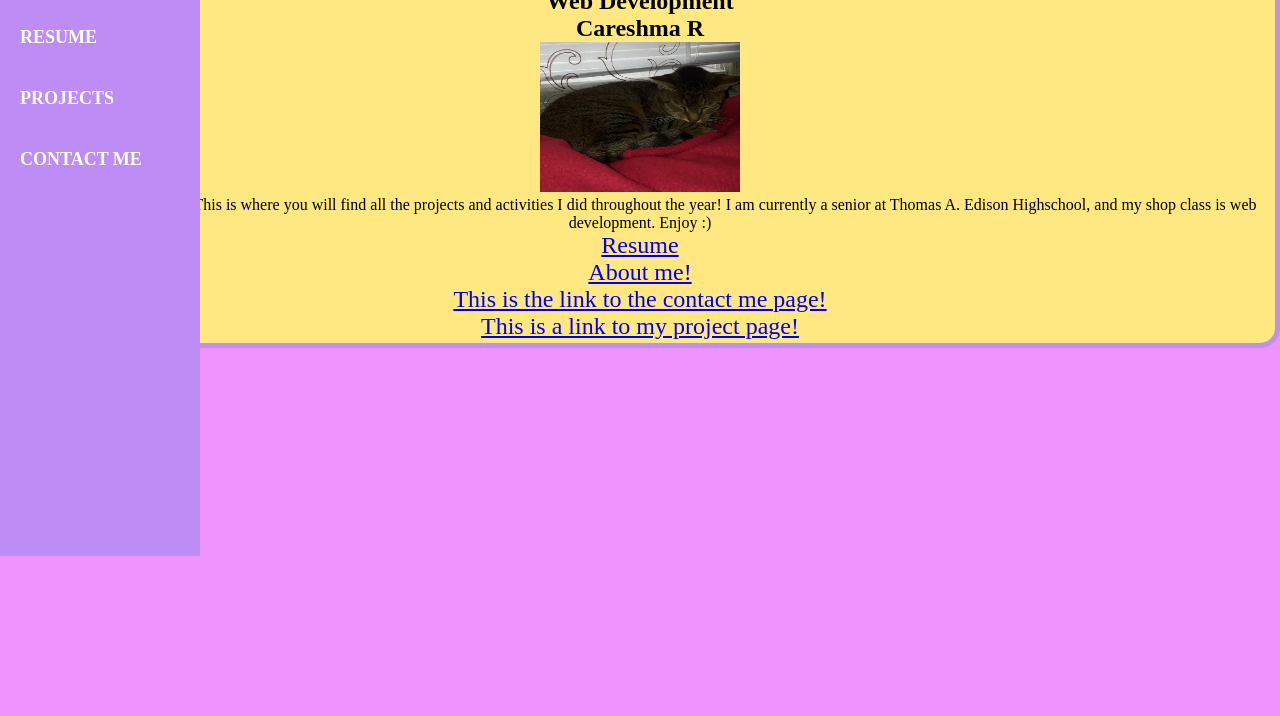
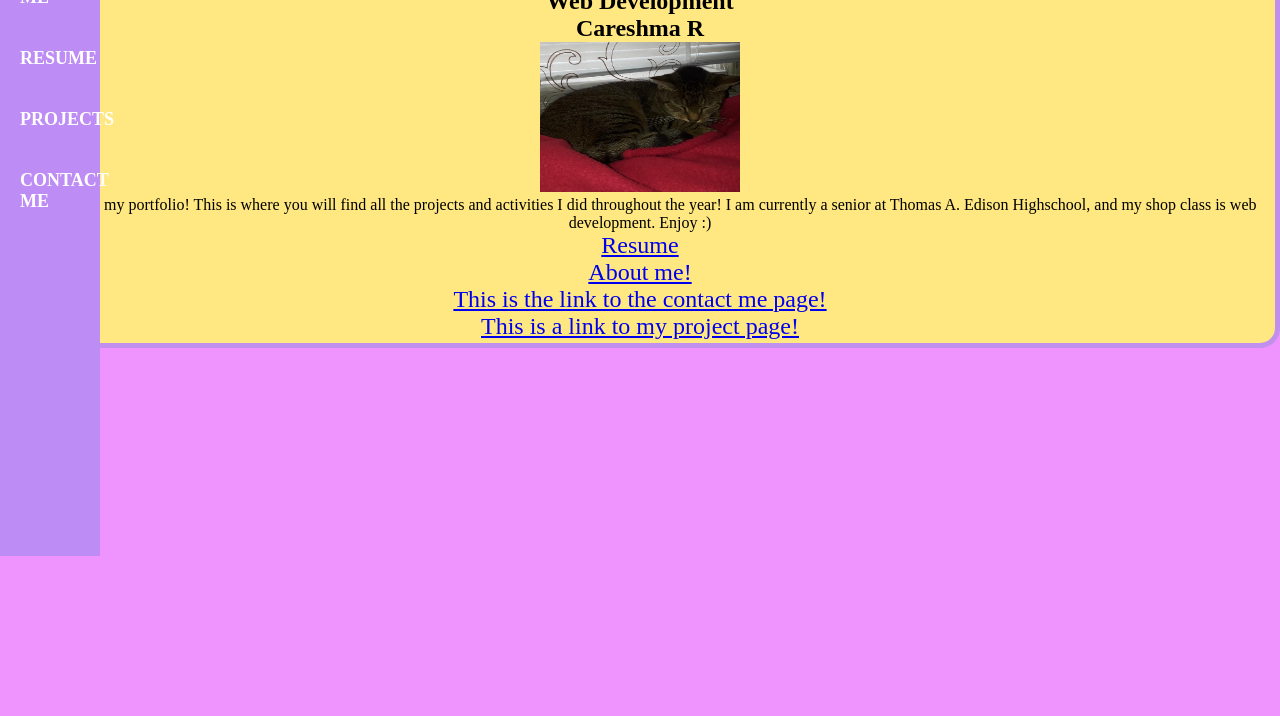
Before and after one commit to careshmar/portfolio, a plain HTML site: page index.html in a window 1280 px wide. Shown: the part 84-800 px from the top of the page. Drawn offline with Linux system fonts and the light colour scheme.

Commit message:
Update exam.css

```diff
--- a/exam.css
+++ b/exam.css
@@ -32,7 +32,7 @@
     top: 0;
     left: 0;
     height: 80%;
-    width: 200px;
+    width: 100px;
     background-color: #be8cf5;
     padding-top: 20px;
     z-index: 1000;
```
